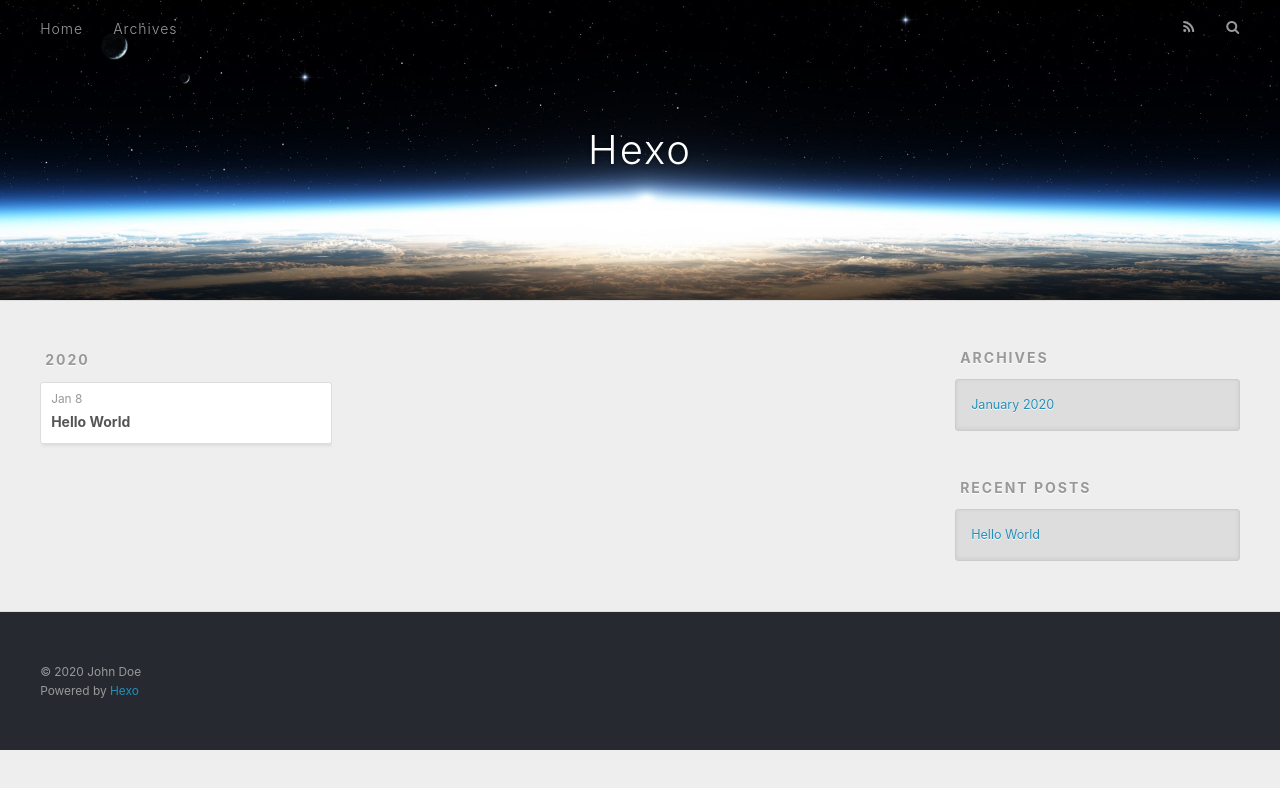
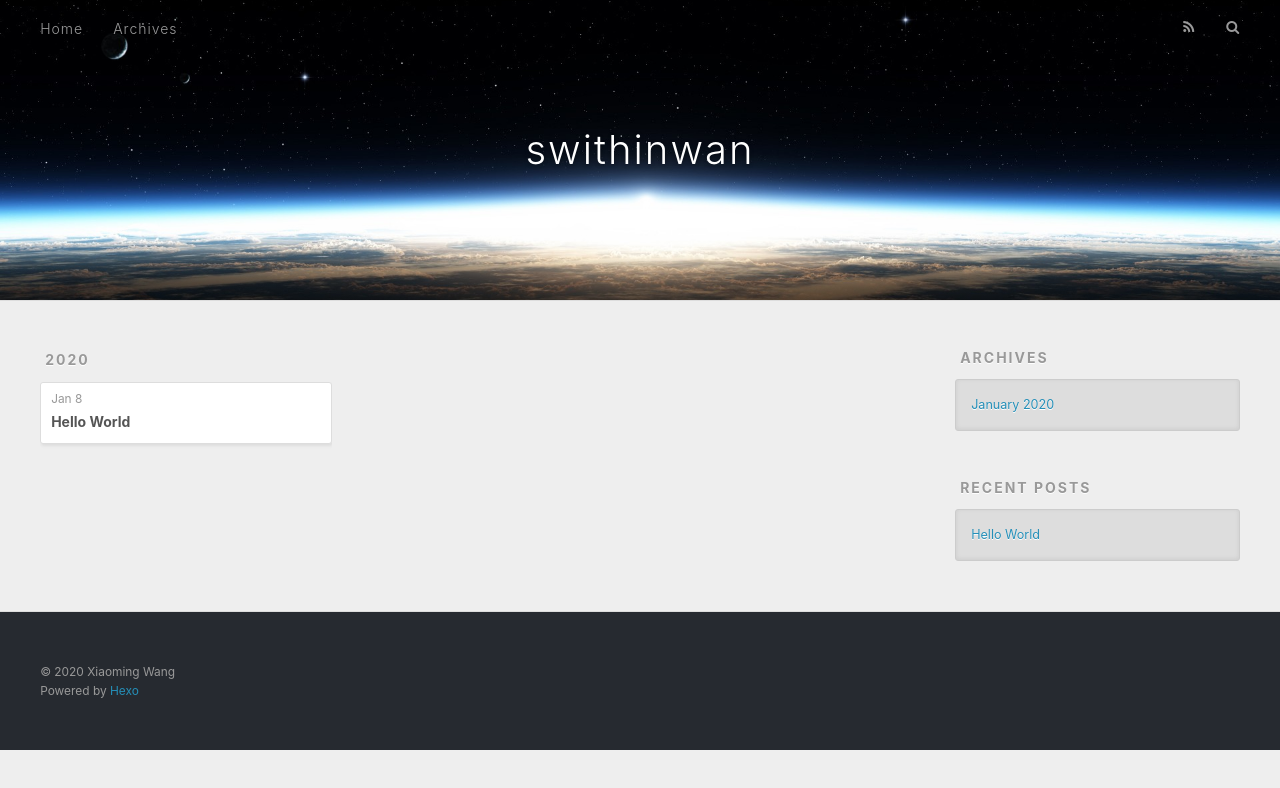
Before and after one commit to swithinwang/swithinwang.github.io, a plain HTML site: page archives/2020/01/index.html in a window 1280 px wide. Drawn offline with nearby package versions, Linux system fonts and the light colour scheme.

Commit message:
Site updated: 2020-01-08 19:39:11

```diff
--- a/archives/2020/01/index.html
+++ b/archives/2020/01/index.html
@@ -5,17 +5,17 @@
 
 
 
-  <title>Archives: 2020/1 | Hexo</title>
+  <title>Archives: 2020/1 | swithinwan</title>
   <meta name="viewport" content="width=device-width, initial-scale=1, maximum-scale=1">
   <meta property="og:type" content="website">
-<meta property="og:title" content="Hexo">
+<meta property="og:title" content="swithinwan">
 <meta property="og:url" content="http://yoursite.com/archives/2020/01/index.html">
-<meta property="og:site_name" content="Hexo">
+<meta property="og:site_name" content="swithinwan">
 <meta property="og:locale" content="en_US">
-<meta property="article:author" content="John Doe">
+<meta property="article:author" content="Xiaoming Wang">
 <meta name="twitter:card" content="summary">
 
-    <link rel="alternate" href="/atom.xml" title="Hexo" type="application/atom+xml">
+    <link rel="alternate" href="/atom.xml" title="swithinwan" type="application/atom+xml">
 
 
     <link rel="icon" href="/favicon.png">
@@ -36,7 +36,7 @@
   <div id="header-outer" class="outer">
     <div id="header-title" class="inner">
       <h1 id="logo-wrap">
-        <a href="/" id="logo">Hexo</a>
+        <a href="/" id="logo">swithinwan</a>
       </h1>
 
     </div>
@@ -141,7 +141,7 @@
 
   <div class="outer">
     <div id="footer-info" class="inner">
-      &copy; 2020 John Doe<br>
+      &copy; 2020 Xiaoming Wang<br>
       Powered by <a href="http://hexo.io/" target="_blank">Hexo</a>
     </div>
   </div>
```
Also changed, not shown: 2020/01/08/hello-world/index.html (+7 -7 lines), archives/2020/index.html (+7 -7 lines), archives/index.html (+7 -7 lines), index.html (+8 -8 lines).
